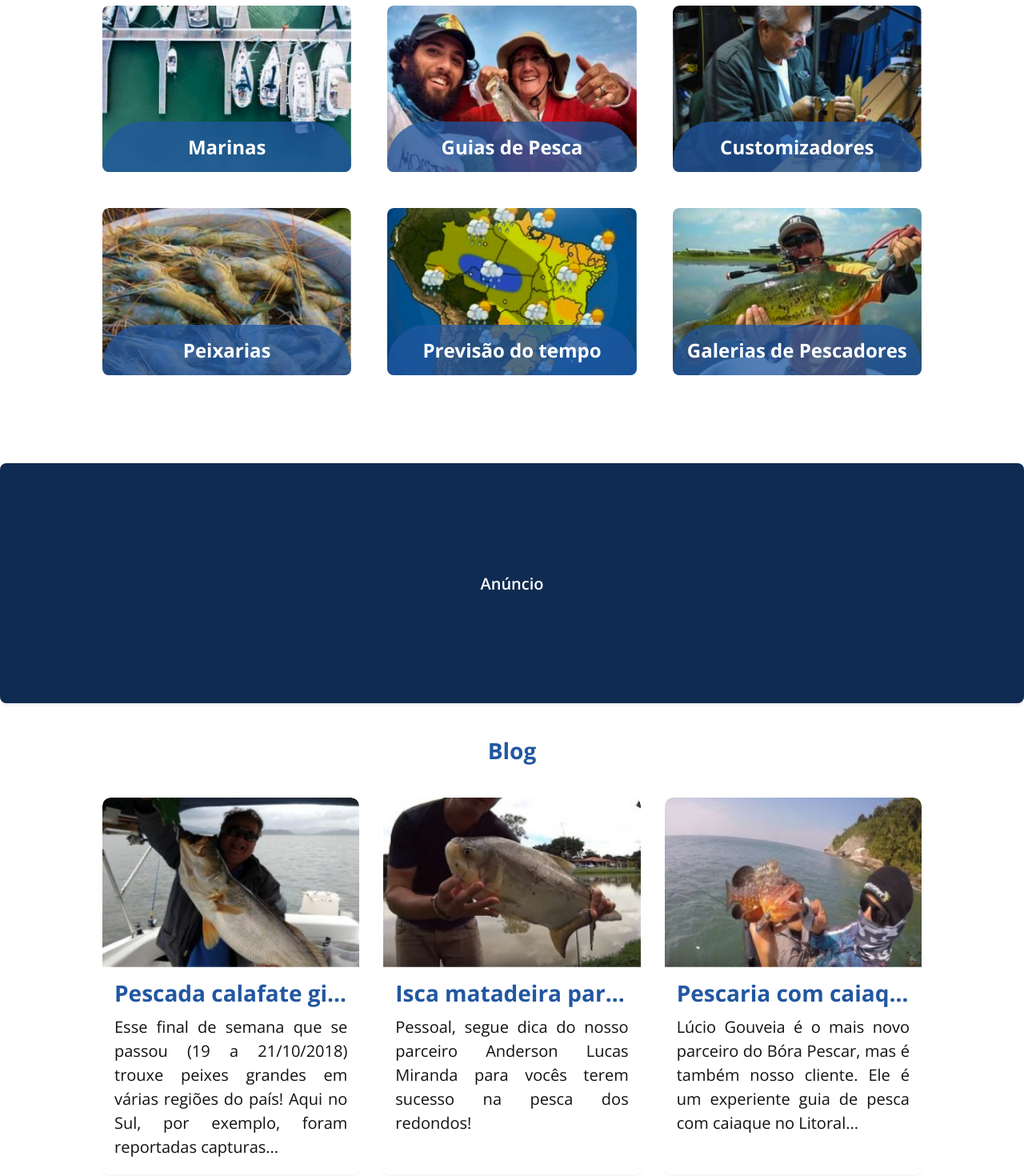
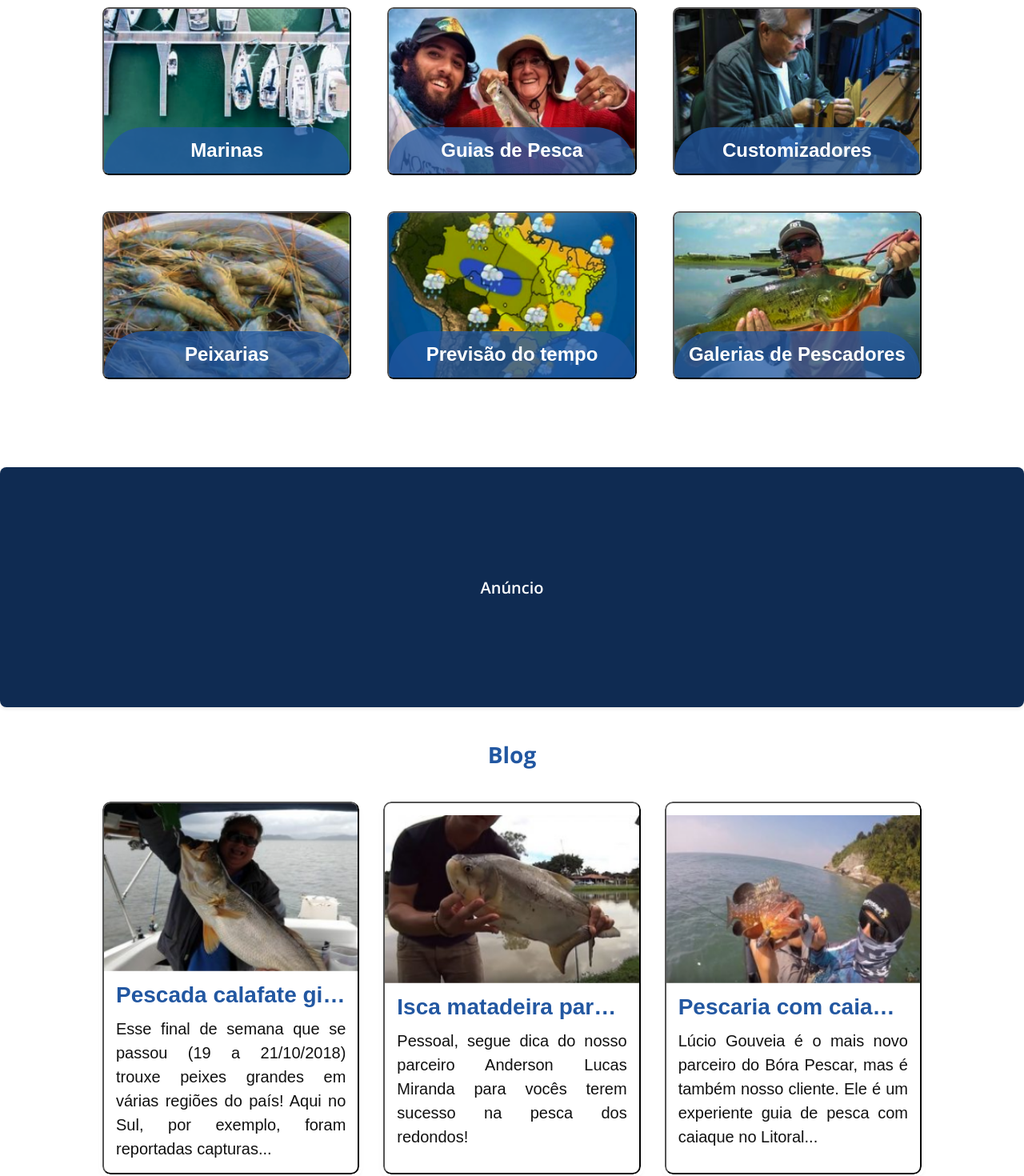
Before and after one commit to marianakaori/bora-pescar-redesign, a React (Vite) app: page / in a window 1280 px wide. Shown: the part 1330-2800 px from the top of the page at 80% size. Built offline with nearby package versions, Linux system fonts and the light colour scheme; a web font is replaced by a local one.

Commit message:
fix(tab-nav): tabbing navigation

```diff
--- a/src/components/CardBlog/cardBlog.css
+++ b/src/components/CardBlog/cardBlog.css
@@ -8,7 +8,12 @@
     outline: 4px solid var(--color-white);
 }
 
-.card-blog:hover {
+.card-blog:focus {
+    outline: 3px var(--tertiary-color) solid;
+}
+
+.card-blog:hover,
+.card-blog:focus {
     transform: scale(1.05);
     box-shadow: 0 6px 10px rgba(0, 0, 0, 0.15);
     cursor: pointer;
--- a/src/components/CardBlog/cardBlog.jsx
+++ b/src/components/CardBlog/cardBlog.jsx
@@ -3,11 +3,11 @@ import './cardBlog.css';
 
 const CardBlog = ({ title, image, alt, text }) => {
     return (
-        <div className="card-blog">
+        <button className="card-blog">
             <img src={image} alt={alt} className="card-blog-image" />
             <div className="card-blog-title">{title}</div>
             <div className="card-blog-text">{text}</div>
-        </div>
+        </button>
     );
 };
 
--- a/src/components/CardCategoria/cardCategoria.css
+++ b/src/components/CardCategoria/cardCategoria.css
@@ -8,6 +8,10 @@
 
 .card-categoria:hover {
     cursor: pointer;
+}
+
+.card-categoria:focus {
+    outline: 3px var(--tertiary-color) solid;
 }
 
 .card-categoria-image {
@@ -32,6 +36,7 @@
     transition: min-height 0.3s;
 }
 
+.card-categoria:focus .card-categoria-title,
 .card-categoria:hover .card-categoria-title {
     min-height: 100%;
 }
--- a/src/components/CardCategoria/cardCategoria.jsx
+++ b/src/components/CardCategoria/cardCategoria.jsx
@@ -3,10 +3,10 @@ import './cardCategoria.css';
 
 const CardCategoria = ({ title, image, alt }) => {
     return (
-        <div className="card-categoria">
+        <button className="card-categoria">
             <img src={image} alt={alt} className="card-categoria-image" />
             <div className="card-categoria-title">{title}</div>
-        </div>
+        </button>
     );
 };
 
--- a/src/components/Header/header.jsx
+++ b/src/components/Header/header.jsx
@@ -58,13 +58,13 @@ const Header = () => {
                         <Link to="/">Página Inicial</Link>
                     </li>
                     <li>
-                        Quem somos
+                    <Link to="#">Quem somos</Link>
                     </li>
                     <li>
-                        Anuncie Conosco
+                        <Link to="#">Anuncie Conosco</Link>
                     </li>
                     <li>
-                        Blog
+                        <Link to="#">Blog</Link>
                     </li>
                     <li>
                         <Link to="/contact">Contato</Link>
```
